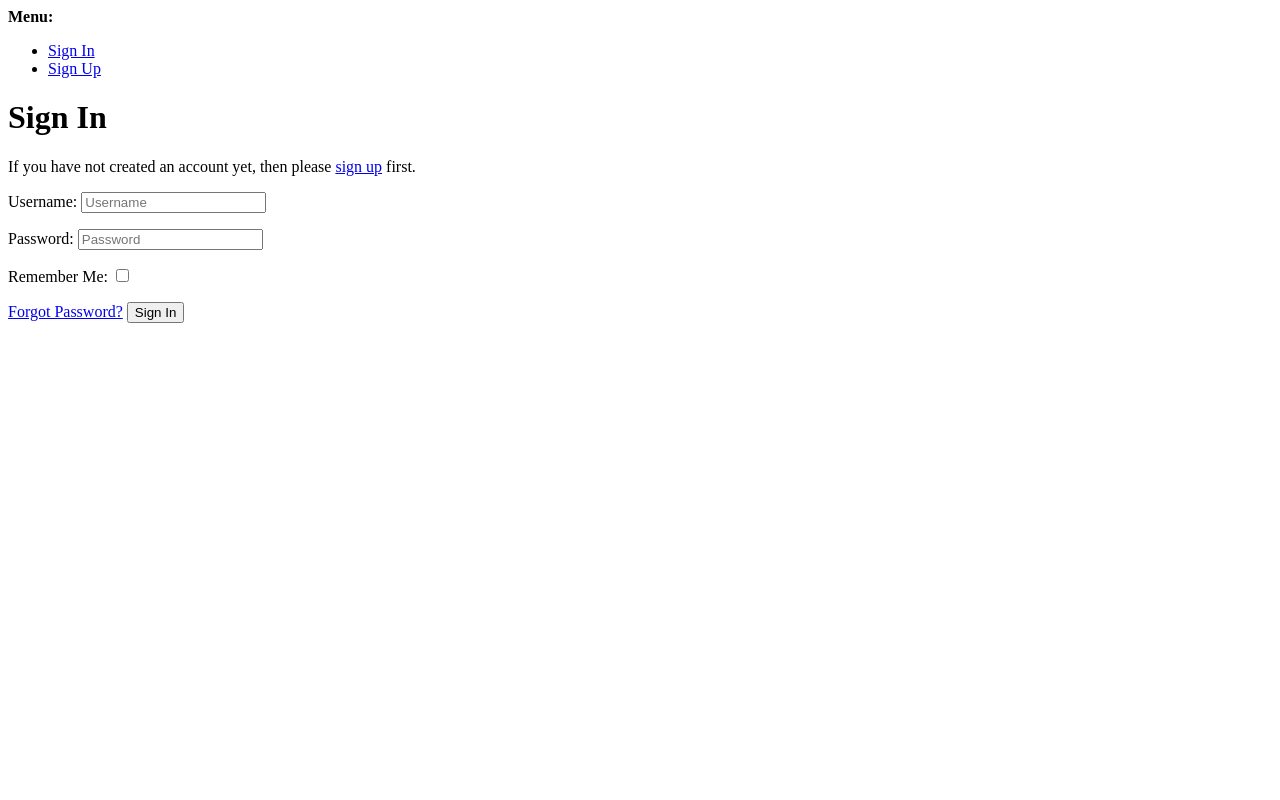
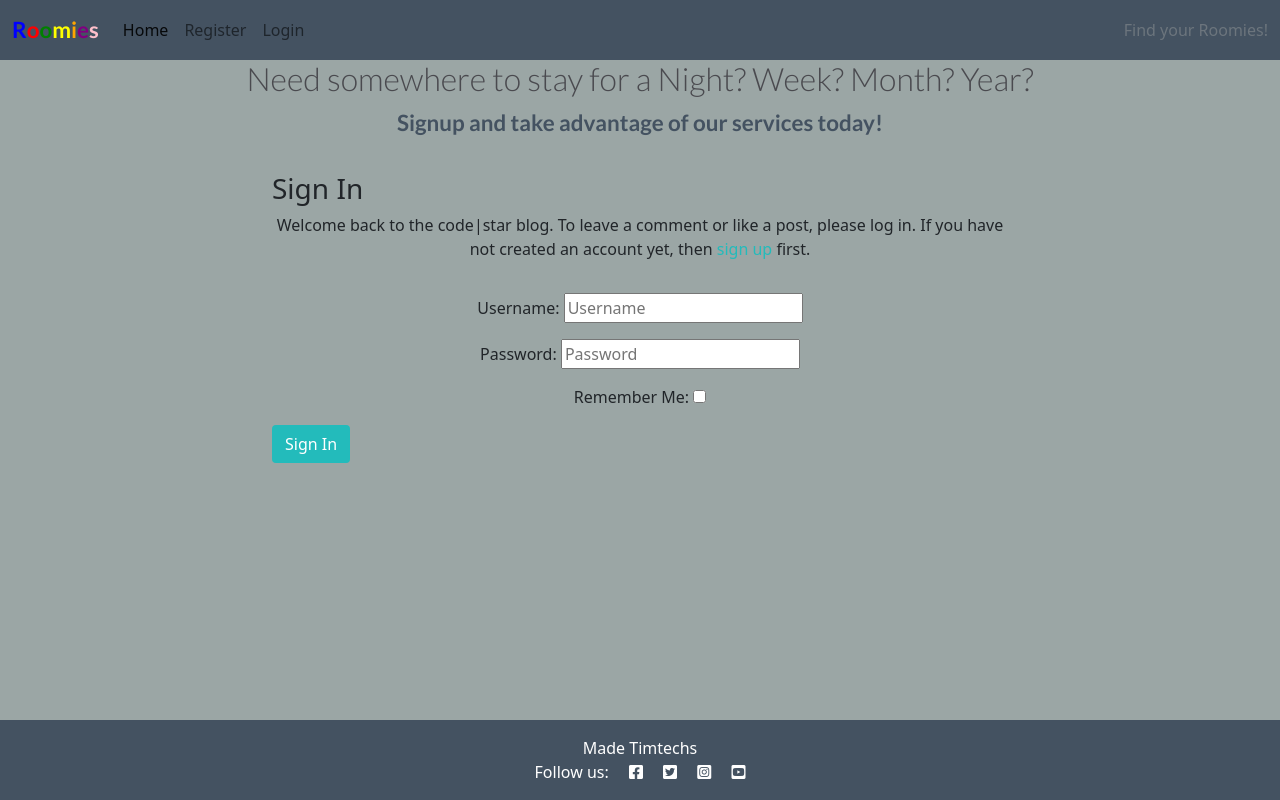
Before and after one commit to Timtechs/CI-Project-4, a Django app: page /accounts/login/ in a window 1280 px wide. Run offline with Django 4.2, Linux system fonts and the light colour scheme; some libraries are stand-ins or nearby versions.

Commit message:
add styling

```diff
--- a/requirements.txt
+++ b/requirements.txt
@@ -3,7 +3,7 @@ backports.zoneinfo==0.2.1
 cloudinary==1.30.0
 dj-database-url==1.0.0
 dj3-cloudinary-storage==0.0.6
-Django==4.1.3
+Django==3.2.16
 django-allauth==0.51.0
 django-crispy-forms==1.14.0
 django-summernote==0.8.20.0
@@ -12,5 +12,6 @@ oauthlib==3.2.2
 psycopg2==2.9.5
 PyJWT==2.6.0
 python3-openid==3.2.0
+pytz==2022.6
 requests-oauthlib==1.3.1
 sqlparse==0.4.3
--- a/static/css/style.css
+++ b/static/css/style.css
@@ -1,5 +1,5 @@
 body {
-    background-color: #F9FAFC;
+    background-color: #fff;
 }
 
 .brand {
@@ -9,8 +9,37 @@ body {
     color: #4A4A4F;
 }
 
-.red-o {
-    color: #E84610;
+h2,
+p {
+    text-align: center;
+}
+
+.blue {
+    color: blue;
+}
+
+.red {
+    color: red;
+}
+
+.green {
+    color: green;
+}
+
+.yellow {
+    color: yellow;
+}
+
+.orange {
+    color: orange;
+}
+
+.purple {
+    color: purple;
+}
+
+.pink {
+    color: pink;
 }
 
 .thin {
@@ -26,7 +55,7 @@ body {
 }
 
 .main-bg {
-    background-color: #F9FAFC;
+    background-color: #9ba6a5;
 }
 
 .card {
--- a/templates/account/login.html
+++ b/templates/account/login.html
@@ -1,4 +1,4 @@
-{% extends "account/base.html" %}
+{% extends "base.html" %}
 
 {% load i18n %}
 {% load account socialaccount %}
@@ -7,40 +7,28 @@
 
 {% block content %}
 
-<h1>{% trans "Sign In" %}</h1>
+<div class="container">
+    <div class="row">
+        <div class="col-md-8 mt-3 offset-md-2">
+            <h3>{% trans "Sign In" %}</h3>
 
-{% get_providers as socialaccount_providers %}
-
-{% if socialaccount_providers %}
-<p>{% blocktrans with site.name as site_name %}Please sign in with one
-of your existing third party accounts. Or, <a href="{{ signup_url }}">sign up</a>
-for a {{ site_name }} account and sign in below:{% endblocktrans %}</p>
-
-<div class="socialaccount_ballot">
-
-  <ul class="socialaccount_providers">
-    {% include "socialaccount/snippets/provider_list.html" with process="login" %}
-  </ul>
-
-  <div class="login-or">{% trans 'or' %}</div>
-
+            <p>{% blocktrans %}Welcome back to the code|star blog. To leave a comment or like a post, please log in. If
+                you
+                have not created an account yet, then <a class="link" href="{{ signup_url }}">sign up</a>
+                first.{% endblocktrans %}</p>
         </div>
-
-{% include "socialaccount/snippets/login_extra.html" %}
-
-{% else %}
-<p>{% blocktrans %}If you have not created an account yet, then please
-<a href="{{ signup_url }}">sign up</a> first.{% endblocktrans %}</p>
-{% endif %}
-
+    </div>
+    <div class="row">
+        <div class="col-md-8 mt-3 offset-md-2">
             <form class="login" method="POST" action="{% url 'account_login' %}">
                 {% csrf_token %}
                 {{ form.as_p }}
                 {% if redirect_field_value %}
                 <input type="hidden" name="{{ redirect_field_name }}" value="{{ redirect_field_value }}" />
                 {% endif %}
-  <a class="button secondaryAction" href="{% url 'account_reset_password' %}">{% trans "Forgot Password?" %}</a>
-  <button class="primaryAction" type="submit">{% trans "Sign In" %}</button>
+                <button class="btn btn-signup right" type="submit">{% trans "Sign In" %}</button>
             </form>
-
+        </div>
+    </div>
+</div>
 {% endblock %}
--- a/templates/account/signup.html
+++ b/templates/account/signup.html
@@ -10,8 +10,8 @@
         <div class="col-md-8 mt-3 offset-md-2">
             <h3>{% trans "Sign Up" %}</h3>
 
-      <p>{% blocktrans %}Welcome back to the code|star blog. Do you already have an account? Then please <a class="link"
-          href="{{ login_url }}">sign in</a> instead.{% endblocktrans %}</p>
+            <p>{% blocktrans %}Welcome back to the code|star blog. Do you already have an account? Then please <a
+                    class="link" href="{{ login_url }}">sign in</a> instead.{% endblocktrans %}</p>
         </div>
     </div>
     <div class="row">
--- a/templates/base.html
+++ b/templates/base.html
@@ -4,7 +4,7 @@
 <html class="h-100">
 
 <head>
-    <title>CodeStar Blog</title>
+    <title>Roomies</title>
 
     <link rel="preconnect" href="https://fonts.gstatic.com">
     <link href="https://fonts.googleapis.com/css2?family=Roboto:wght@300&display=swap" rel="stylesheet">
@@ -24,10 +24,11 @@
 
     <!-- Navigation -->
 
-    <nav class="navbar navbar-expand-lg navbar-light bg-white">
+    <nav class="navbar navbar-expand-lg navbar-light dark-bg">
         <div class="container-fluid">
-            <a class="navbar-brand" href="{% url 'home' %}"><span class="brand">c<span class="red-o">o</span>de<span
-                        class="thin">|star</span></span></span></a>
+            <a class="navbar-brand" href="{% url 'home' %}"><span class="brand"><span class="blue">R</span><span
+                        class="red">o</span><span class="green">o</span><span class="yellow">m</span><span
+                        class="orange">i</span><span class="purple">e</span><span class="pink">s</span></span></a>
             <button class="navbar-toggler" type="button" data-bs-toggle="collapse" data-bs-target="#navbarText"
                 aria-controls="navbarText" aria-expanded="false" aria-label="Toggle navigation">
                 <span class="navbar-toggler-icon"></span>
@@ -52,7 +53,7 @@
 
                 </ul>
                 <span class="navbar-text text-muted">
-                    adventures of a software developer
+                    Find your Roomies!
                 </span>
             </div>
         </div>
@@ -70,16 +71,27 @@
         </div>
     </div>
 
+    <div class="container">
+        <div class="col-md-12">
+            <div class="brand">
+                <h2>Need somewhere to stay for a Night? Week? Month? Year?</h2>
+                <a href="{% url 'account_signup' %}" class="post-link">
+                <p>Signup and take advantage of our services today!</p>
+                </a>
+            </div>
+        </div>
+    </div>
+
     <main class="flex-shrink-0 main-bg">
 
         {% block content %}
-        <!-- Content Goes here -->
+
         {% endblock content %}
     </main>
 
     <!-- Footer -->
     <footer class="footer mt-auto py-3 dark-bg">
-        <p class="m-0 text-center text-white">Made by Code Instituters</p>
+        <p class="m-0 text-center text-white">Made Timtechs</p>
         <p class="m-0 text-center text-white">Follow us: <i class="fab fa-facebook-square ms-3"></i>
             <i class="fab fa-twitter-square ms-3"></i>
             <i class="fab fa-instagram-square ms-3"></i>
--- a/templates/index.html
+++ b/templates/index.html
@@ -15,7 +15,7 @@
                             <div class="image-container">
                                 {% if "placeholder" in post.featured_image.url %}
                                 <img class="card-img-top"
-                                    src="https://codeinstitute.s3.amazonaws.com/fullstack/blog/default.jpg">
+                                    src="https://res.cloudinary.com/dxp07pmr8/image/upload/v1669108749/house-g0cd95ad0a_1280_s4t3en.jpg">
                                 {% else %}
                                 <img class="card-img-top" src=" {{ post.featured_image.url }}">
                                 {% endif %}
--- a/templates/post_detail.html
+++ b/templates/post_detail.html
@@ -13,7 +13,7 @@
             <div class="d-none d-md-block col-md-6 masthead-image">
                 <!-- The featured image URL goes in the src attribute -->
                 {% if "placeholder" in post.featured_image.url %}
-                <img src="https://codeinstitute.s3.amazonaws.com/fullstack/blog/default.jpg" width="100%">
+                <img src="https://res.cloudinary.com/dxp07pmr8/image/upload/v1669108749/house-g0cd95ad0a_1280_s4t3en.jpg" width="100%">
                 {% else %}
                 <img src=" {{ post.featured_image.url }}" width="100%">
                 {% endif %}
```
Also changed, not shown: roomies/settings.py (+2 -15 lines), templates/account/logout.html (indentation only). Lines whose indentation alone changed are shown as unchanged.
